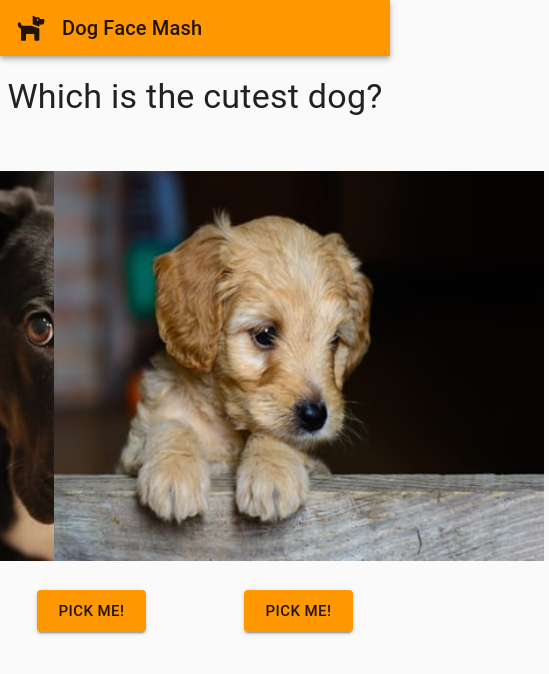
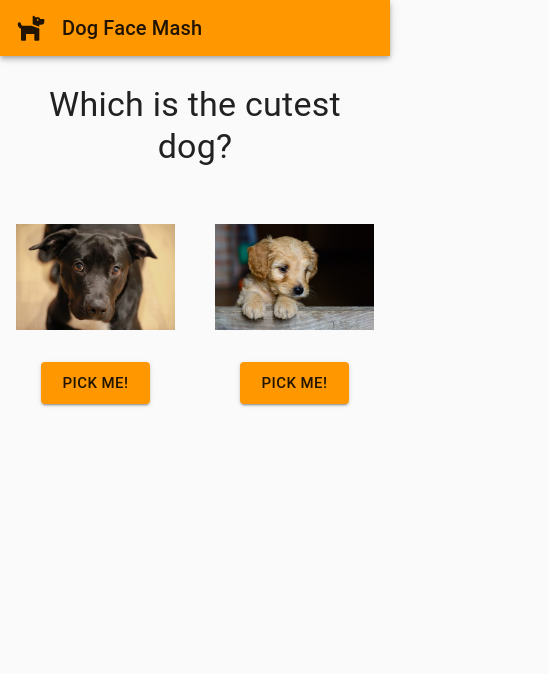
Before and after one commit to Daneika/DogFaceMash, a React (Create React App) app: page /game in a window 390 px wide. Shown: the top 674 px of the page, 549 px wide, since content can reach past the window. Built offline with nearby package versions, Linux system fonts and the light colour scheme.

Commit message:
Make GamePage responsive for mobiles

```diff
--- a/src/components/game-page/GamePage.js
+++ b/src/components/game-page/GamePage.js
@@ -18,8 +18,9 @@ const useStyles = makeStyles((theme) => ({
     display: "flex",
     justifyContent: "center",
     alignItems: "center",
-    Width: "75%",
+    padding:theme.spacing(1),
     maxWidth: 1000,
+    maxHeight: 500,
   },
   title: {
     textAlign: "center",
--- a/src/components/game-page/compare-dogs/CompareDogs.js
+++ b/src/components/game-page/compare-dogs/CompareDogs.js
@@ -9,12 +9,14 @@ const useStyles = makeStyles((theme) => ({
     display: "flex",
     justifyContent: "center",
     alignItems: "center",
+    padding:theme.spacing(1),
+    width: "100%",
   },
   dogImage: {
-    width: 500,
-    height: 400,
+    maxWidth: "100%",
+    maxHeight: "100%",
     backgroundSize: "cover",
-    padding: 5,
+    padding: theme.spacing(1),
   },
 }));
 
```
